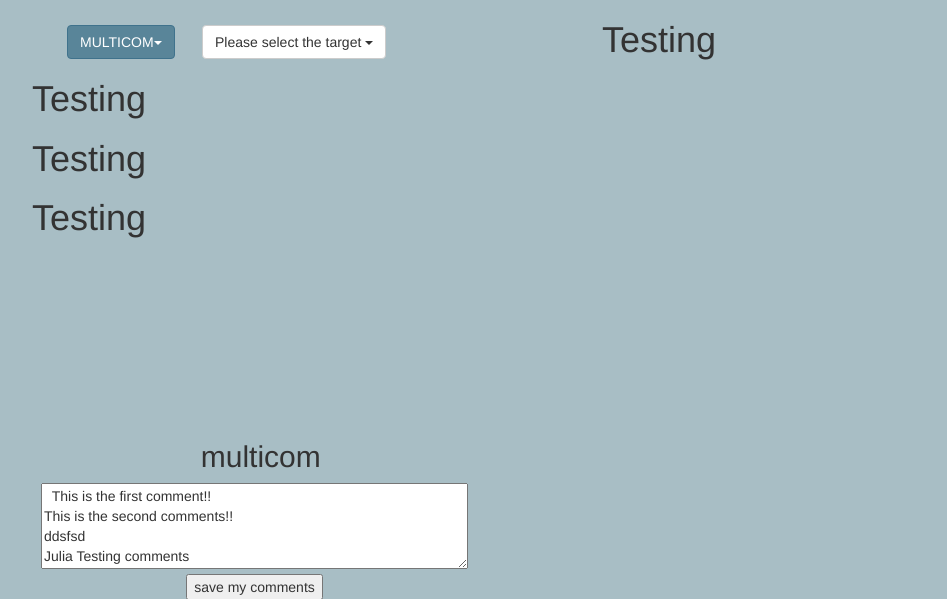
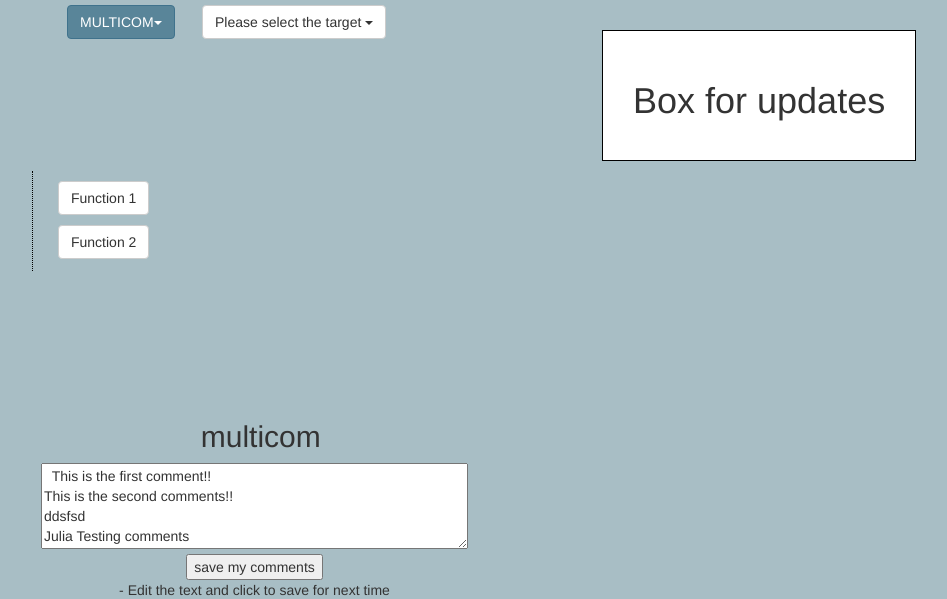
Before and after one commit to jianlin-cheng/CASP13_dashboard, a PHP site: page /?method=1 in a window 1280 px wide. Shown: the part 110-709 px from the top of the page, without its empty margins (38-985 px from the left). Run offline with PHP 8.4, Linux system fonts and the light colour scheme; data that the repository does not hold is empty; some libraries are stand-ins or nearby versions.

Commit message:
Julia added buttons to extra functions and a box to load in updates

```diff
--- a/index.php
+++ b/index.php
@@ -254,13 +254,14 @@ $(document).ready(function() {
         </div>
         </div>
 
-        <div class="updateBox">
-            <h1>Testing</h1>
-            <h1>Testing</h1>
-            <h1>Testing</h1>
-            <h1>Testing</h1>
+            <div class="update-box">
+                <h1>Box for updates</h1>
+            </div>
+            <div class="functions col-md-4">
+                <button class="btn btn-default">Function 1</button>
+                <button class="btn btn-default">Function 2</button>
+            </div>
         </div>
-            </div>
         <div class="row comments">
             <div class=" col-md-5">
                 <h2><?php echo $method_id ?></h2>
--- a/style/style.css
+++ b/style/style.css
@@ -65,3 +65,23 @@ body {
 .visualization-container {
     height: 400px;
 }
+.update-box {
+    float: left;
+    border: 1px black solid;
+    padding: 30px;
+    height: auto;
+    margin-top: 30px;
+    background-color: white;
+}
+
+.functions {
+    border-left: 1px black dotted;
+    margin-top: 10px;
+    height: 100px;
+    display: block;
+}
+
+.functions>.btn {
+    display: block;
+    margin: 10px;
+}
```
